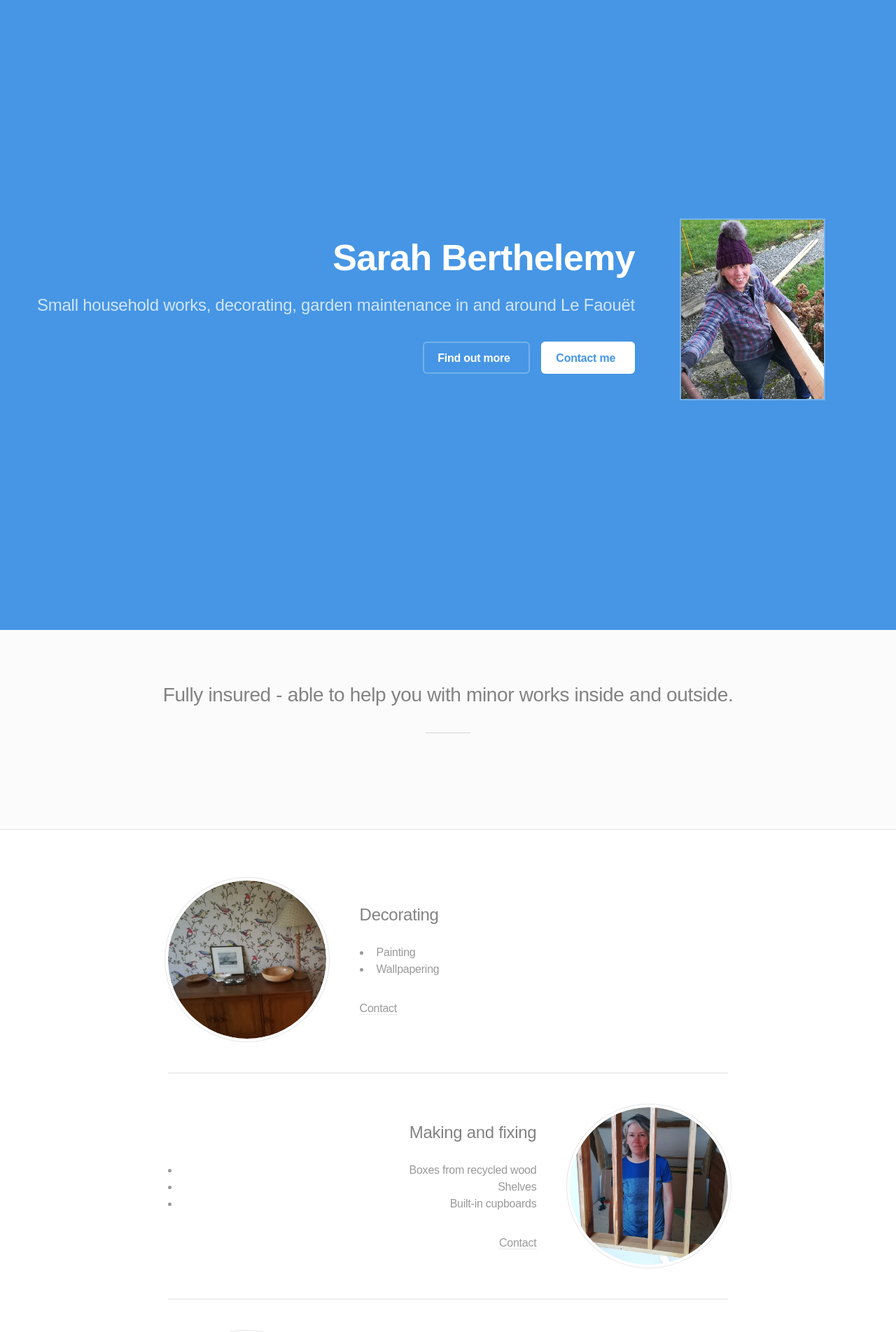
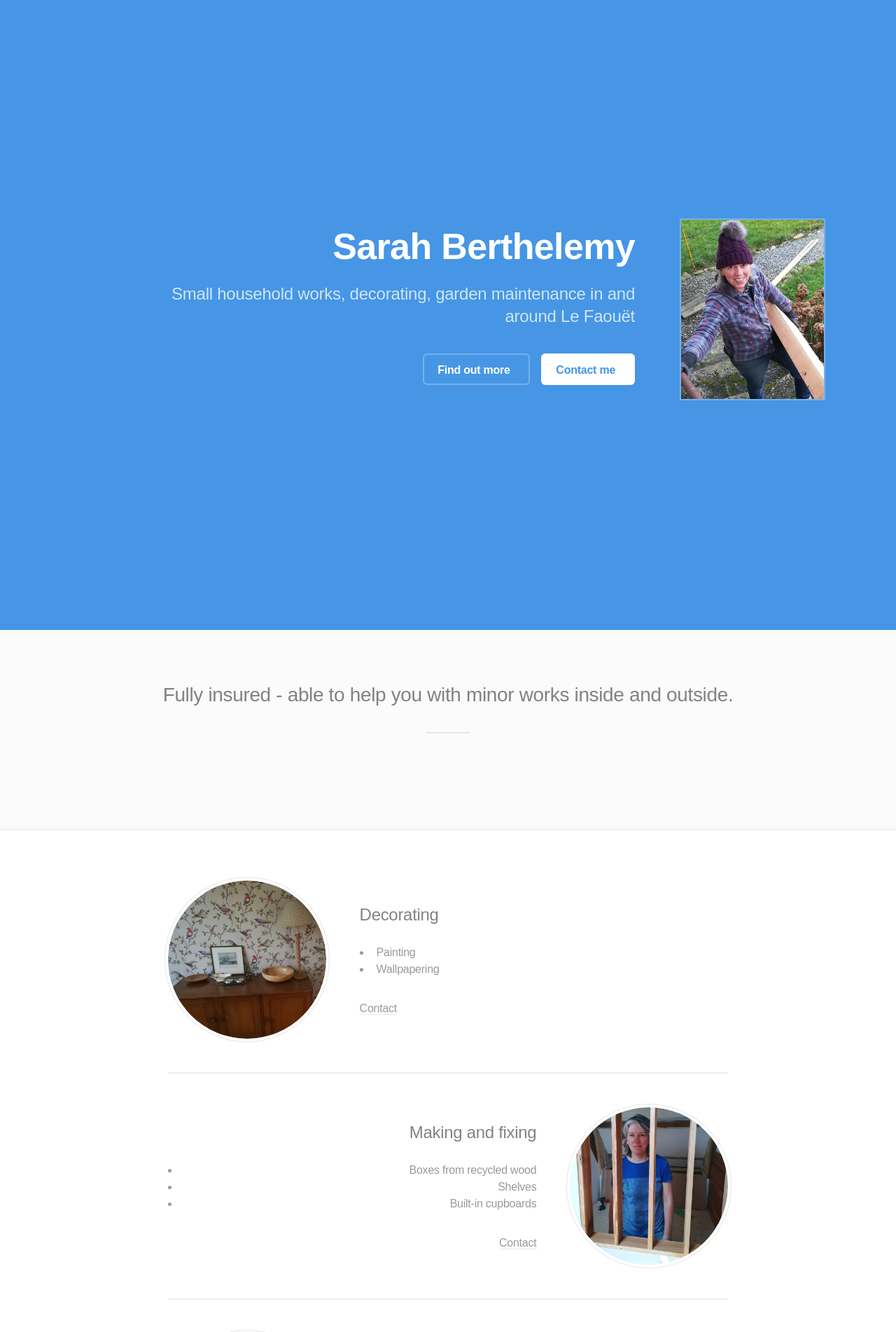
Before and after one commit to berthelemy/sarah.berthelemy.net, a Jekyll site: the page built from index.html, in a window 1280 px wide. Shown: the top 1903 px of the page at 70% size. Built offline with Jekyll 4.4.1, drawn with Linux system fonts in a browser that asks for light colours; nearby versions of some CDN libraries.

Commit message:
css header tweak

```diff
--- a/assets/css/overrides.css
+++ b/assets/css/overrides.css
@@ -1,3 +1,8 @@
+#header p {
+	margin-left:auto;
+	width: 80%;
+}
+
 .image.phone:before, .image.phone:after {
 				content: none;
 			}
```
